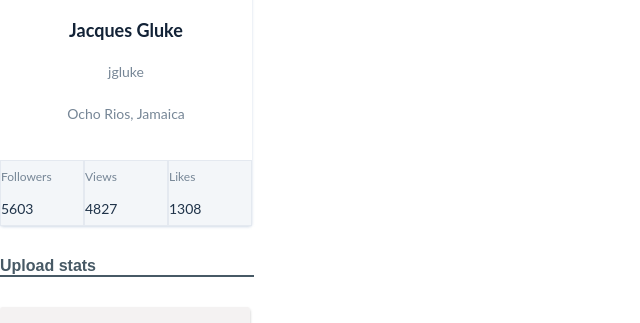
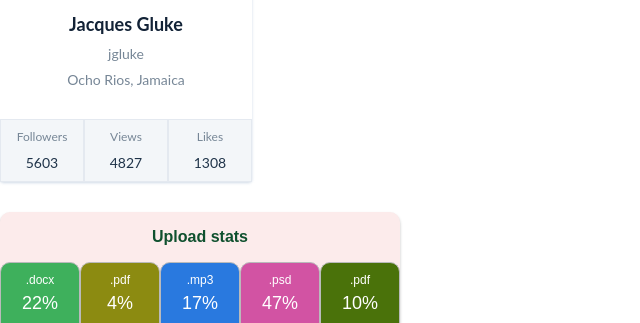
Before and after one commit to Sleepy-girl/goit-react, a React app in the folder react-hw-01/: page / in a window 1280 px wide. Shown: the part 235-558 px from the top of the page, without its empty margins (0-640 px from the left). Built offline with nearby package versions, Linux system fonts and the light colour scheme.

Commit message:
react hw-01 finished

```diff
--- a/react-hw-01/src/component/FriendList/FriendList.module.css
+++ b/react-hw-01/src/component/FriendList/FriendList.module.css
@@ -12,8 +12,8 @@
   border-radius: 3px;
   background-color: rgba(241, 239, 239, 0.776);
   box-shadow: 0px 2px 3px 0px rgba(0, 0, 0, 0.25);
-  width: 250px;
-  height: 80px;
+  width: 400px;
+  height: 100px;
   padding: 20px;
   margin-bottom: 10px;
 }
@@ -28,6 +28,7 @@
   width: 20px;
   height: 20px;
   border-radius: 50%;
+  box-shadow: 0px 2px 3px 0px rgba(0, 0, 0, 0.25);
 }
 
 .isOnline {
@@ -40,4 +41,5 @@
 
 .avatar {
   border-radius: 10px;
+  box-shadow: 0px 2px 3px 0px rgba(0, 0, 0, 0.25);
 }
--- a/react-hw-01/src/component/Profile/Profile.js
+++ b/react-hw-01/src/component/Profile/Profile.js
@@ -1,6 +1,6 @@
 import React from 'react';
-// import user from '../../data/user.json';
 import styles from './Profile.module.css';
+import PropTypes from 'prop-types';
 
 function Profile({ name, tag, location, avatar, stats }) {
   // const { name, tag, location, avatar, stats } = user;
@@ -8,7 +8,6 @@ function Profile({ name, tag, location, avatar, stats }) {
   return (
     <>
       <div className={styles.profile}>
-        {/* <div className={[styles.profile, styles.profile123].join(" ")}> */}
         <div className={styles.description}>
           <img src={avatar} alt="user avatar" className={styles.avatar} />
           <p className={styles.name}>{name}</p>
@@ -35,9 +34,21 @@ function Profile({ name, tag, location, avatar, stats }) {
   );
 }
 
-Profile.defaultProps = {
-  avatar:
-    'https://i.pinimg.com/originals/a0/40/66/a04066a2d1fcf25df39c599e093995c8.jpg',
+Profile.propType = {
+  name: PropTypes.string.isRequired,
+  tag: PropTypes.string,
+  location: PropTypes.string,
+  avatar: PropTypes.string,
+  stats: PropTypes.shape({
+    followers: PropTypes.number,
+    views: PropTypes.number,
+    likes: PropTypes.number,
+  }),
 };
 
+// Profile.defaultProps = {
+//   avatar:
+//     'https://i.pinimg.com/originals/a0/40/66/a04066a2d1fcf25df39c599e093995c8.jpg',
+// };
+
 export default Profile;
--- a/react-hw-01/src/component/Profile/Profile.module.css
+++ b/react-hw-01/src/component/Profile/Profile.module.css
@@ -11,7 +11,6 @@
 }
 
 .description {
-  /* flex-direction: column; */
   padding-top: 30px;
 }
 .avatar {
@@ -23,7 +22,7 @@
   font-family: 'Lato', sans-serif;
   color: rgb(18, 34, 54);
   font-weight: bold;
-  line-height: 1.778;
+  line-height: 1.2;
   margin-bottom: 10px;
 }
 
@@ -31,7 +30,7 @@
   font-size: 14px;
   font-family: 'Lato', sans-serif;
   color: rgb(118, 134, 150);
-  line-height: 2.286;
+  line-height: 1.2;
   margin-bottom: 10px;
 }
 
@@ -42,34 +41,30 @@
 
 .statsList {
   display: flex;
-  justify-content: center;
-  /* border: 1px solid rgb(228, 233, 240); */
-  /* background-color: rgb(243, 246, 249); */
-  list-style: none;
-  /* width: 252px; */
 }
+
 .statsItem {
   display: flex;
   flex-direction: column;
   justify-content: center;
+  text-align: center;
   border: 1px solid rgb(228, 233, 240);
   background-color: rgb(243, 246, 249);
   width: 84px;
-  /* height: 80px; */
+  padding: 10px;
 }
 
 .label {
   font-size: 12px;
   font-family: 'Lato', sans-serif;
   color: rgb(118, 134, 150);
-  line-height: 2.667;
-  text-align: left;
+  line-height: 1.2;
+  margin-bottom: 10px;
 }
 
 .quantity {
   font-size: 14px;
   font-family: 'Lato', sans-serif;
   color: rgb(31, 51, 73);
-  line-height: 2.286;
-  text-align: left;
+  line-height: 1.2;
 }
--- a/react-hw-01/src/component/Statistics/Statistics.js
+++ b/react-hw-01/src/component/Statistics/Statistics.js
@@ -1,11 +1,15 @@
 import React from 'react';
-// import stats from '../../data/statistical-data.json';
 import styles from './Statistics.module.css';
+import PropTypes from 'prop-types';
+
+const randomColor = () => {
+  const r = Math.floor(Math.random() * 255 + 1);
+  const g = Math.floor(Math.random() * 255 + 1);
+  const b = Math.floor(Math.random() * 255 + 1);
+  return `rgb(${r}, ${g}, ${b})`;
+};
 
 function Statistics({ title, stats }) {
-  console.log('title', title);
-  console.log('stats', stats);
-
   return (
     <>
       <section className={styles.statistics}>
@@ -13,7 +17,13 @@ function Statistics({ title, stats }) {
 
         <ul className={styles.statList}>
           {stats.map(stat => (
-            <li key={stat.id} className={styles.item}>
+            <li
+              key={stat.id}
+              className={styles.item}
+              style={{
+                backgroundColor: randomColor(),
+              }}
+            >
               <span className={styles.label}>{stat.label}</span>
               <span className={styles.percentage}>{stat.percentage}%</span>
             </li>
@@ -24,4 +34,10 @@ function Statistics({ title, stats }) {
   );
 }
 
+Statistics.propTypes = {
+  id: PropTypes.string,
+  label: PropTypes.string,
+  percentage: PropTypes.number,
+};
+
 export default Statistics;
--- a/react-hw-01/src/component/Statistics/Statistics.module.css
+++ b/react-hw-01/src/component/Statistics/Statistics.module.css
@@ -1,25 +1,50 @@
 .statistics {
+  width: 400px;
+  box-shadow: 0px 2px 3px 0px rgba(0, 0, 0, 0.25);
+  border-radius: 10px;
+  background-color: rgb(252, 235, 235);
   margin-bottom: 30px;
 }
 
 .title {
   display: flex;
   text-align: center;
+  justify-content: center;
   font-size: 16px;
   font-family: 'ProximaNova', sans-serif;
-  color: rgb(71, 89, 101);
-  line-height: 1.2;
+  color: rgb(15, 80, 46);
+  line-height: 50px;
 }
 
 .statList {
   display: flex;
-  justify-content: center;
-  width: 254px;
-  border: 1px solid rgb(71, 89, 101);
   list-style: none;
 }
 
 .item {
+  display: flex;
   flex-direction: column;
-  width: 64px;
+  justify-content: center;
+  text-align: center;
+  width: 100px;
+  border-radius: 10px;
+  border: 1px solid rgb(185, 186, 187);
+  padding: 10px;
 }
+
+.label,
+.percentage {
+  font-family: sans-serif;
+  color: rgb(255, 255, 255);
+}
+
+.label {
+  font-size: 12px;
+  font-weight: 300;
+  margin-bottom: 6px;
+}
+
+.percentage {
+  font-size: 18px;
+  margin-bottom: 10px;
+}
--- a/react-hw-01/src/component/TransactionHistory/TransactionHistory.js
+++ b/react-hw-01/src/component/TransactionHistory/TransactionHistory.js
@@ -1,5 +1,4 @@
 import React from 'react';
-// import items from '../../data/transactions.json';
 import styles from './TransactionHistory.module.css';
 import PropTypes from 'prop-types';
 
--- a/react-hw-01/src/component/TransactionHistory/TransactionHistory.module.css
+++ b/react-hw-01/src/component/TransactionHistory/TransactionHistory.module.css
@@ -1,8 +1,8 @@
 .transactionHistory {
-  border-collapse: separate;
+  border: 1px solid rgb(156, 148, 148);
   text-align: center;
   margin: 30px 0px;
-  font-size: 24px;
+  font-size: 16px;
   font-family: sans-serif;
   min-width: 400px;
   border-radius: 3px;
@@ -11,10 +11,12 @@
   width: 872px;
 }
 
-.transactionHistory thead tr {
+.transactionHistory thead tr th {
   background-color: rgb(65, 159, 221);
+  border: 1px solid rgb(156, 148, 148);
+  border-radius: 3px;
   color: rgb(255, 255, 255);
-  text-align: left;
+  text-align: center;
   font-weight: bold;
 }
 
@@ -23,14 +25,7 @@
   padding: 10px;
 }
 
-/* .transactionHistory tbody tr {
-  border: 1px solid rgb(65, 159, 221);
-} */
-
-.transactionHistory tbody tr:nth-of-type(even) {
-  background-color: rgb(187, 221, 227);
+.transactionHistory tbody tr td {
+  border: 1px solid rgb(156, 148, 148);
+  border-radius: 3px;
 }
-
-/* .transactionHistory tbody tr:last-of-type {
-  border-bottom: 2px solid rgb(65, 159, 221);
-} */
--- a/react-hw-01/src/index.css
+++ b/react-hw-01/src/index.css
@@ -13,7 +13,6 @@ html {
 ul,
 ol {
   list-style: none;
-  font-size: 0;
 }
 
 a {
```
Also changed, not shown: react-hw-01/src/component/FriendList/FriendList.js (+8 -1 lines).
